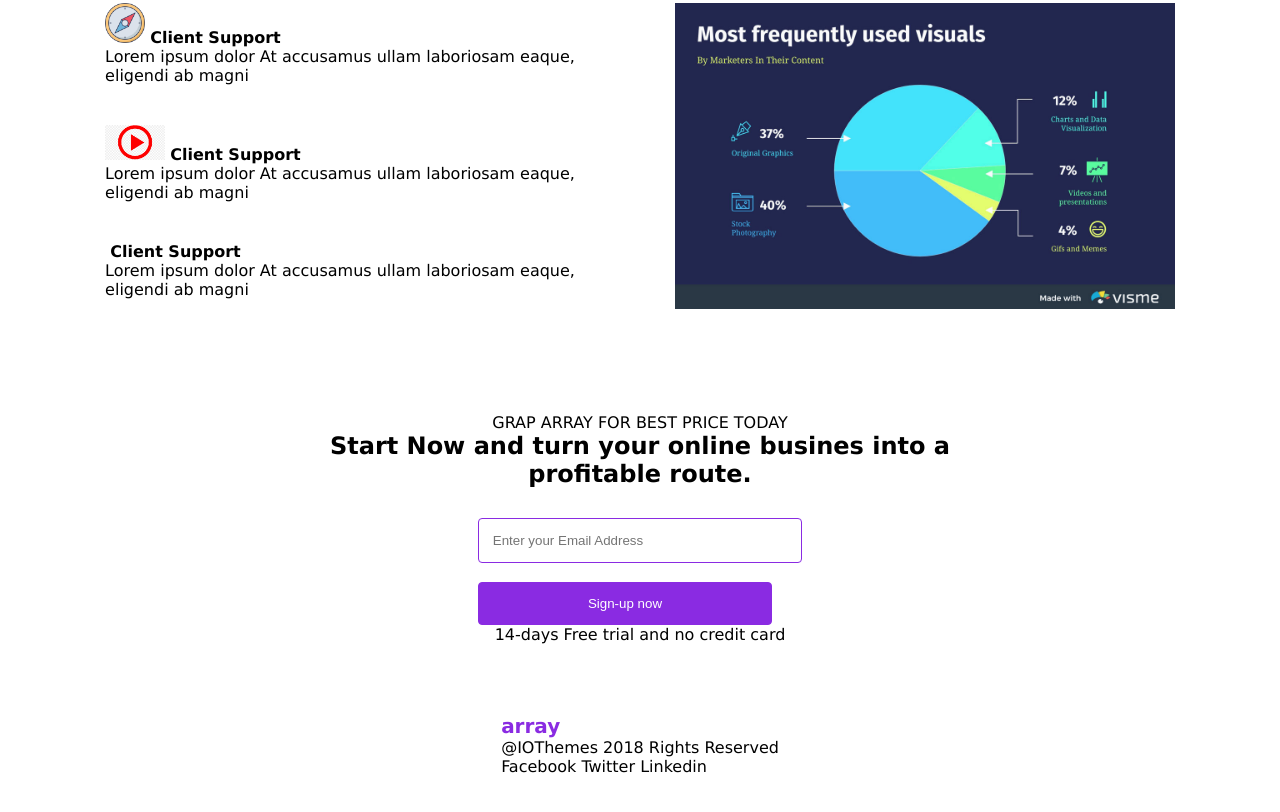
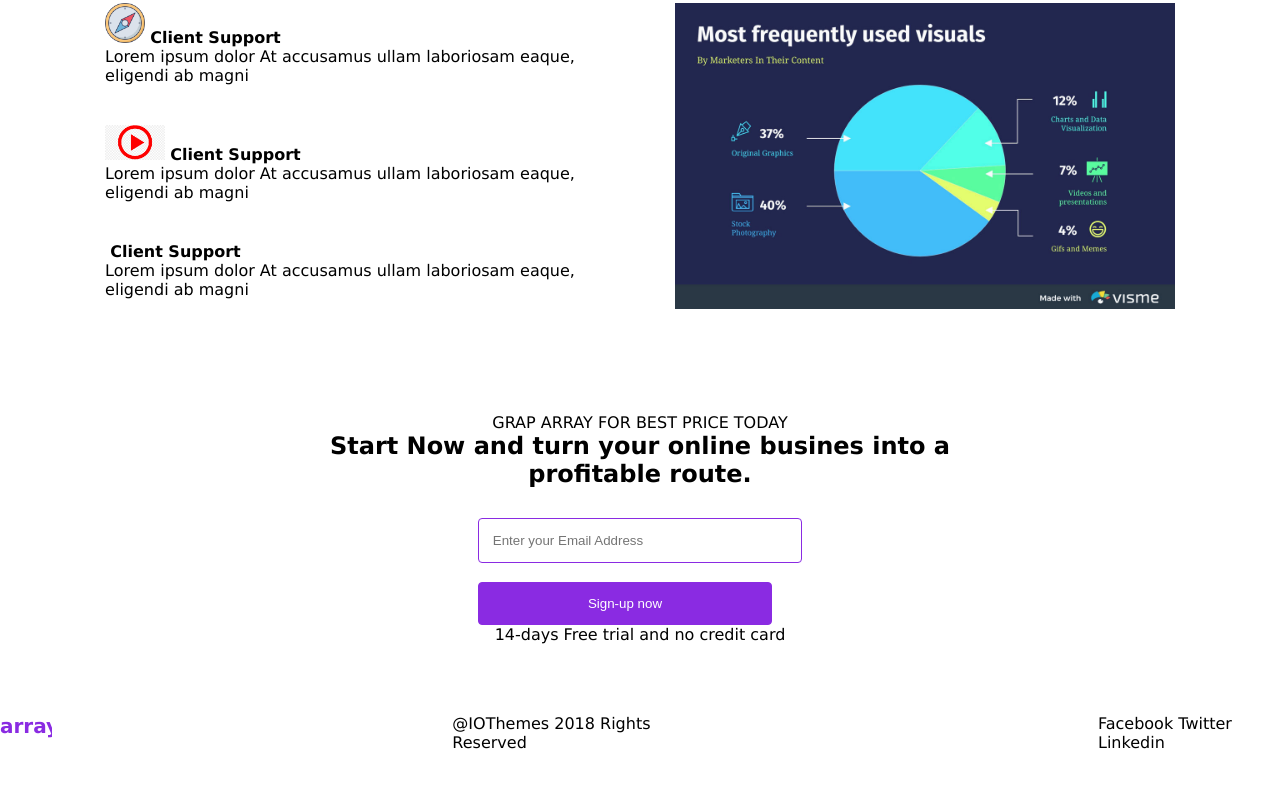
Before and after one commit to Achraf-Errabbaa/FirstProject, a plain HTML site: page index.html in a window 1280 px wide. Shown: the part 2532-3344 px from the top of the page. Drawn offline with Linux system fonts and the light colour scheme.

Commit message:
final fr

```diff
--- a/index.html
+++ b/index.html
@@ -188,7 +188,7 @@
     </div>
 
     <footer>
-        <div>
+        <div class="t9ad">
         <div class="comp-name">
             <p class="array">array</p>
         </div>
--- a/public/css/app.css
+++ b/public/css/app.css
@@ -184,6 +184,11 @@ footer {
   justify-content: space-around;
   padding-bottom: 40px;
 }
+.t9ad{
+  display: flex;
+  justify-content: space-between;
+  gap: 400px;
+}
 @media (max-width: 428px){
     .container a{
     font-size: 12px;
```
